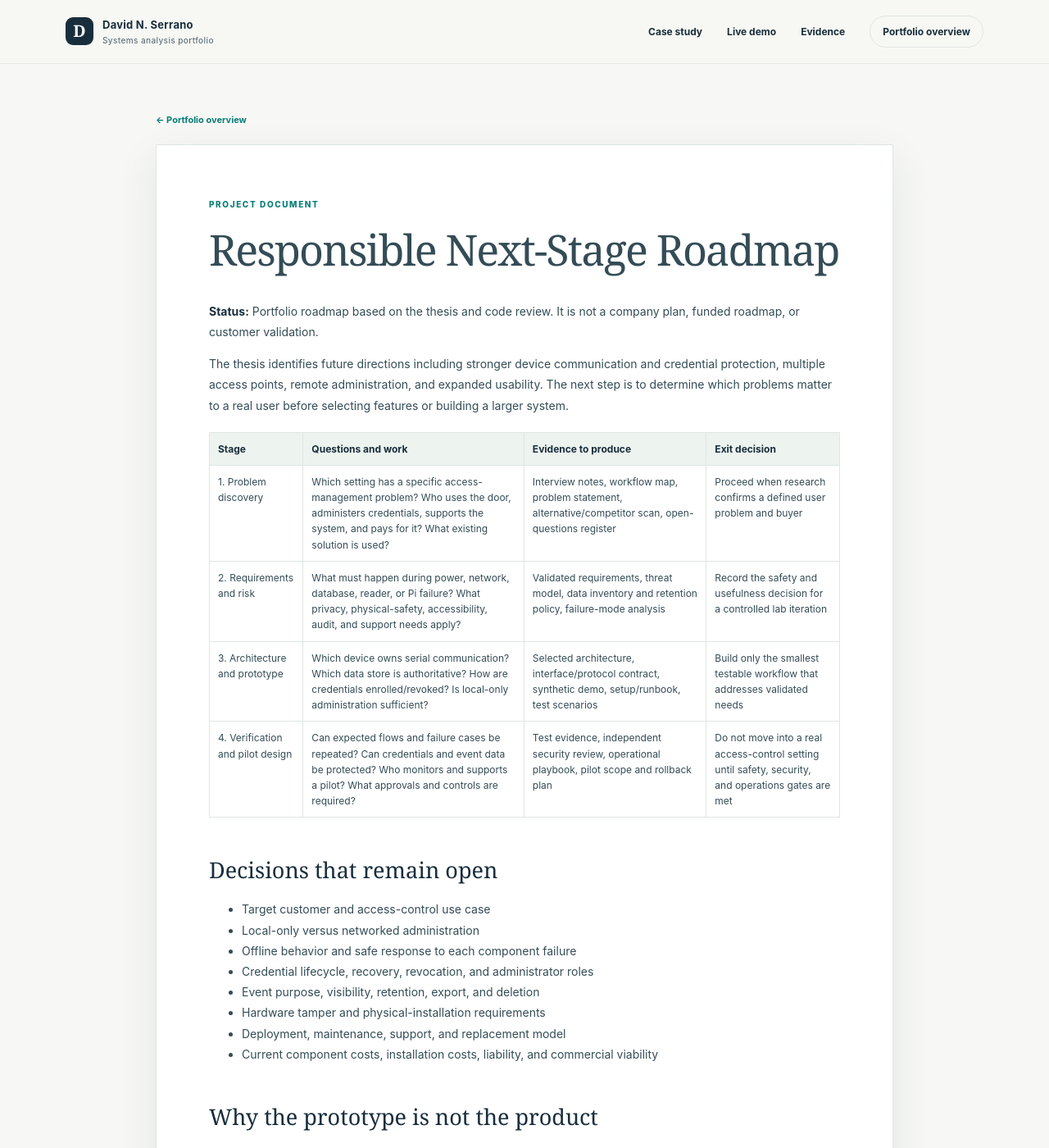
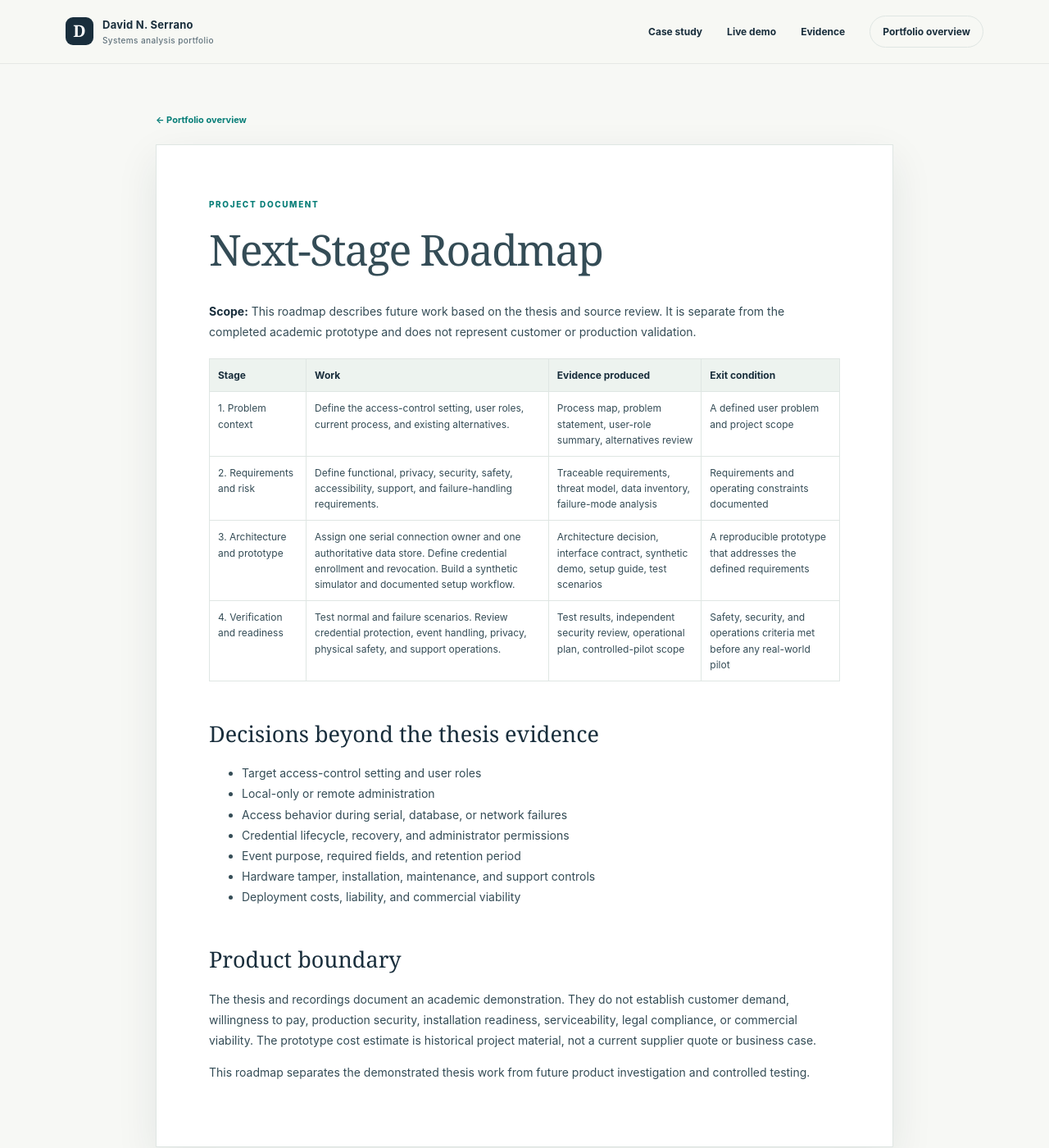
Before and after one commit to davidnserrano2-cmd/davidnserrano2-cmd.github.io, a Jekyll site: the page built from docs/NEXT_STAGE_ROADMAP.md, in a window 1280 px wide and 1400 px high. Shown: the whole window at 82% size. Built offline with Jekyll 4.4.1, drawn with Linux system fonts in a browser that asks for light colours; some of the changed text lies outside the part shown.

Commit message:
Polish next-stage roadmap and remove drafting questions

```diff
--- a/docs/NEXT_STAGE_ROADMAP.md
+++ b/docs/NEXT_STAGE_ROADMAP.md
@@ -1,35 +1,32 @@
 ---
 layout: document
-title: Responsible Next-Stage Roadmap
-description: A discovery-first path from thesis prototype toward controlled product evaluation.
+title: Next-Stage Roadmap
+description: Future work from the thesis prototype through requirements, architecture, and controlled validation.
 ---
 
-# Responsible Next-Stage Roadmap
+# Next-Stage Roadmap
 
-**Status:** Portfolio roadmap based on the thesis and code review. It is not a company plan, funded roadmap, or customer validation.
+**Scope:** This roadmap describes future work based on the thesis and source review. It is separate from the completed academic prototype and does not represent customer or production validation.
 
-The thesis identifies future directions including stronger device communication and credential protection, multiple access points, remote administration, and expanded usability. The next step is to determine which problems matter to a real user before selecting features or building a larger system.
+| Stage | Work | Evidence produced | Exit condition |
+|---|---|---|---|
+| 1. Problem context | Define the access-control setting, user roles, current process, and existing alternatives. | Process map, problem statement, user-role summary, alternatives review | A defined user problem and project scope |
+| 2. Requirements and risk | Define functional, privacy, security, safety, accessibility, support, and failure-handling requirements. | Traceable requirements, threat model, data inventory, failure-mode analysis | Requirements and operating constraints documented |
+| 3. Architecture and prototype | Assign one serial connection owner and one authoritative data store. Define credential enrollment and revocation. Build a synthetic simulator and documented setup workflow. | Architecture decision, interface contract, synthetic demo, setup guide, test scenarios | A reproducible prototype that addresses the defined requirements |
+| 4. Verification and readiness | Test normal and failure scenarios. Review credential protection, event handling, privacy, physical safety, and support operations. | Test results, independent security review, operational plan, controlled-pilot scope | Safety, security, and operations criteria met before any real-world pilot |
 
-| Stage | Questions and work | Evidence to produce | Exit decision |
-|---|---|---|---|
-| 1. Problem discovery | Which setting has a specific access-management problem? Who uses the door, administers credentials, supports the system, and pays for it? What existing solution is used? | Interview notes, workflow map, problem statement, alternative/competitor scan, open-questions register | Proceed when research confirms a defined user problem and buyer |
-| 2. Requirements and risk | What must happen during power, network, database, reader, or Pi failure? What privacy, physical-safety, accessibility, audit, and support needs apply? | Validated requirements, threat model, data inventory and retention policy, failure-mode analysis | Record the safety and usefulness decision for a controlled lab iteration |
-| 3. Architecture and prototype | Which device owns serial communication? Which data store is authoritative? How are credentials enrolled/revoked? Is local-only administration sufficient? | Selected architecture, interface/protocol contract, synthetic demo, setup/runbook, test scenarios | Build only the smallest testable workflow that addresses validated needs |
-| 4. Verification and pilot design | Can expected flows and failure cases be repeated? Can credentials and event data be protected? Who monitors and supports a pilot? What approvals and controls are required? | Test evidence, independent security review, operational playbook, pilot scope and rollback plan | Do not move into a real access-control setting until safety, security, and operations gates are met |
+## Decisions beyond the thesis evidence
 
-## Decisions that remain open
+- Target access-control setting and user roles
+- Local-only or remote administration
+- Access behavior during serial, database, or network failures
+- Credential lifecycle, recovery, and administrator permissions
+- Event purpose, required fields, and retention period
+- Hardware tamper, installation, maintenance, and support controls
+- Deployment costs, liability, and commercial viability
 
-- Target customer and access-control use case
-- Local-only versus networked administration
-- Offline behavior and safe response to each component failure
-- Credential lifecycle, recovery, revocation, and administrator roles
-- Event purpose, visibility, retention, export, and deletion
-- Hardware tamper and physical-installation requirements
-- Deployment, maintenance, support, and replacement model
-- Current component costs, installation costs, liability, and commercial viability
+## Product boundary
 
-## Why the prototype is not the product
+The thesis and recordings document an academic demonstration. They do not establish customer demand, willingness to pay, production security, installation readiness, serviceability, legal compliance, or commercial viability. The prototype cost estimate is historical project material, not a current supplier quote or business case.
 
-The thesis documents a single academic/demo system and identifies future work. It does not establish demand, customer willingness to pay, production security, installation readiness, serviceability, legal compliance, or commercial economics. The old prototype cost-estimate document is not a current supplier quote or a business case. Those questions need new research and evidence.
-
-The goal of this roadmap is to preserve the original project as credible proof of systems work while giving future development a disciplined path from idea to validated requirements and controlled testing.
+This roadmap separates the demonstrated thesis work from future product investigation and controlled testing.
```
